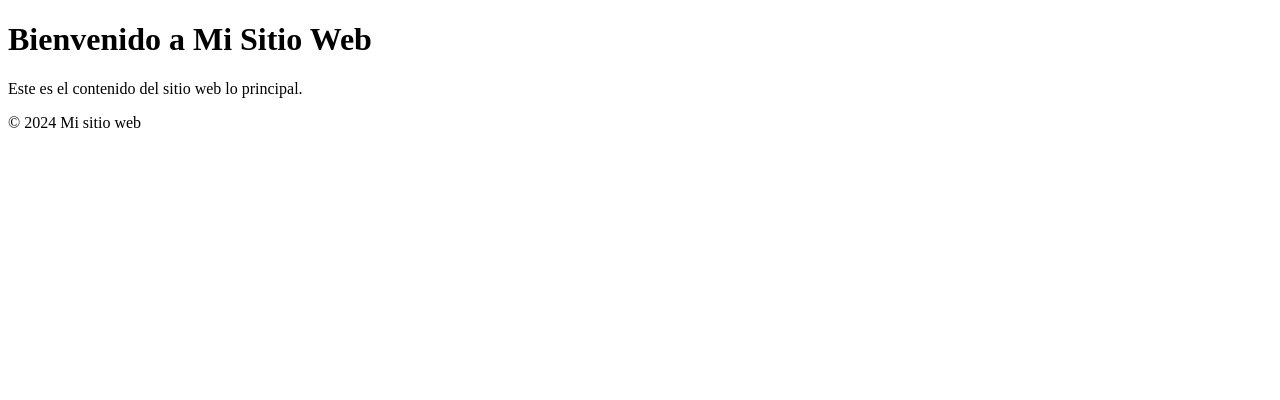
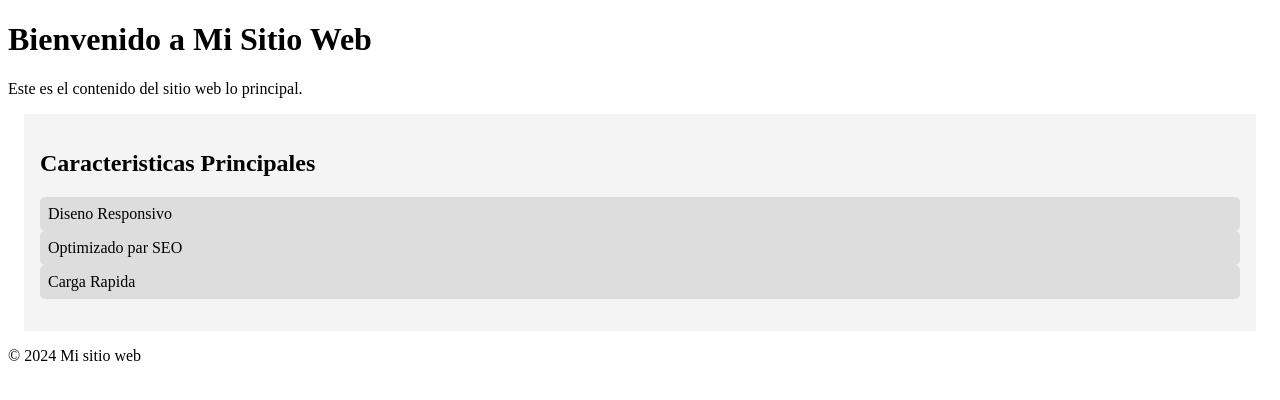
Before and after one commit to marco631gt/pruebaBasicWeb, a plain HTML site: page index.html in a window 1280 px wide. Drawn offline with Linux system fonts and the light colour scheme.

Commit message:
Version 1.1 - Added Features section

```diff
--- a/index.html
+++ b/index.html
@@ -15,6 +15,16 @@
     <main>
         <p>Este es el contenido del sitio web lo principal. </p>
     </main>
+
+    <section id="caracteristicas">
+        <h2>Caracteristicas Principales</h2>
+        <ul>
+            <li>Diseno Responsivo</li>
+            <li>Optimizado par SEO</li>
+            <li>Carga Rapida</li>
+        </ul>
+    </section>
+
     <footer>
         <p> &copy; 2024 Mi sitio web </p>
     </footer>
--- a/styles.css
+++ b/styles.css
@@ -0,0 +1,17 @@
+#caracteristicas {
+    background-color: #f4f4f4;
+    padding: 1rem;
+    margin: 1rem;
+}
+
+#caracteristicas ul {
+    list-style-type: none;
+    padding: 0;
+}
+
+#caracteristicas li {
+    background-color: #ddd;
+    margin: 0.5rem0;
+    padding: 0.5rem;
+    border-radius: 5px;
+}
```
